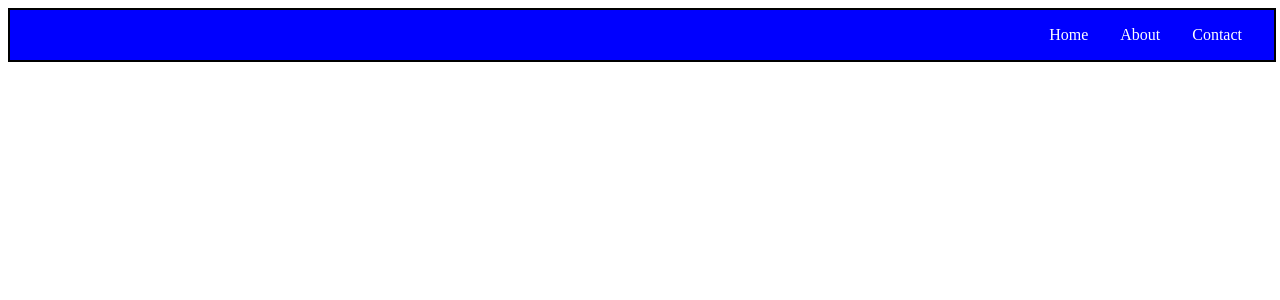
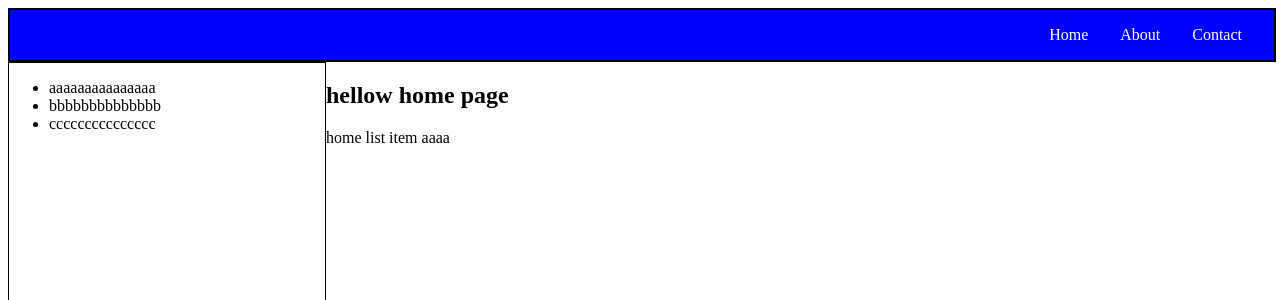
Before and after one commit to sahiba2503/NestedRouter, a React (Vite) app: page /aaa in a window 1280 px wide. Before the commit this address had no page. Shown: the top 300 px of the page. Built offline with nearby package versions, Linux system fonts and the light colour scheme; the HTML template or start-up script is replaced by a standard one.

Commit message:
add nested router

```diff
--- a/src/Component/Home.jsx
+++ b/src/Component/Home.jsx
@@ -1,11 +1,28 @@
 import React from 'react'
+import { Outlet } from 'react-router-dom'
 
 function Home() {
   return (
     <div>
-      hellow home
+      <h2>hellow home page</h2>
+      <Outlet />
     </div>
   )
 }
 
 export default Home
+
+// import React from "react";
+// import { Outlet } from "react-router-dom";
+
+// function Home() {
+//   return (
+//     <div>
+//       <h1>Hello Home</h1>
+
+//       <Outlet />
+//     </div>
+//   );
+// }
+
+// export default Home;
--- /dev/null
+++ b/src/Component/HomeListItemA.jsx
@@ -0,0 +1,11 @@
+import React from 'react'
+
+function HomeListItemA() {
+  return (
+    <div>
+      home list item aaaa
+    </div>
+  )
+}
+
+export default HomeListItemA
--- /dev/null
+++ b/src/Component/HomeListItemB.jsx
@@ -0,0 +1,11 @@
+import React from 'react'
+
+function HomeListItemB() {
+  return (
+    <div>
+      home list item bbb
+    </div>
+  )
+}
+
+export default HomeListItemB
--- /dev/null
+++ b/src/Component/HomeListItemC.jsx
@@ -0,0 +1,11 @@
+import React from 'react'
+
+function HomeListItemC() {
+  return (
+    <div>
+      home list item ccc
+    </div>
+  )
+}
+
+export default HomeListItemC
--- /dev/null
+++ b/src/Component/SideNavbar.jsx
@@ -0,0 +1,17 @@
+import React from 'react'
+import {useNavigate} from "react-router-dom"
+
+function SideNavbar() {
+    let navigate = useNavigate();
+  return (
+    <div className='sideNavList'>
+      <ul>
+        <li onClick={()=>{ navigate("/aaa") }}>aaaaaaaaaaaaaaa</li>
+        <li onClick={()=>{ navigate("/bbb") }}>bbbbbbbbbbbbbb</li>
+        <li onClick={()=>{ navigate("/ccc") }}>ccccccccccccccc</li>
+      </ul>
+    </div>
+  )
+}
+
+export default SideNavbar
--- a/src/RouterContainer.jsx
+++ b/src/RouterContainer.jsx
@@ -3,12 +3,24 @@ import {Routes, Route} from "react-router-dom";
 import Home from "./Component/Home";
 import About from "./Component/About";
 import Contact from "./Component/Contact";
+import SideNavbar from './Component/SideNavbar';
+import HomeListItemA from "./Component/HomeListItemA"
+import HomeListItemB from "./Component/HomeListItemB"
+import HomeListItemC from "./Component/HomeListItemC"
+
 
 function RouterContainer() {
   return (
-    <div>
+    <div className='routerContainer'>
+      <SideNavbar />
       <Routes>
-        <Route path = "/" element = {<Home/>}></Route>
+        <Route path = "/" element = {<Home/>}>
+
+        <Route path = "aaa" element = {<HomeListItemA/>}/>
+        <Route path = "bbb" element = {<HomeListItemB/>}/>
+        <Route path = "ccc" element = {<HomeListItemC/>}/>
+        </Route>
+
         <Route path = "/About" element = {<About/>}></Route>
         <Route path = "/Contact" element = {<Contact/>}></Route>
       </Routes>
--- a/src/index.css
+++ b/src/index.css
@@ -9,3 +9,12 @@
 .navList span{
 margin-right: 2rem;
 }
+.routerContainer{
+    display: flex;
+    flex-direction: row;
+}
+.sideNavList{
+    border: 1px solid black;
+    width: 25%;
+    height: 95vh;
+}
```
